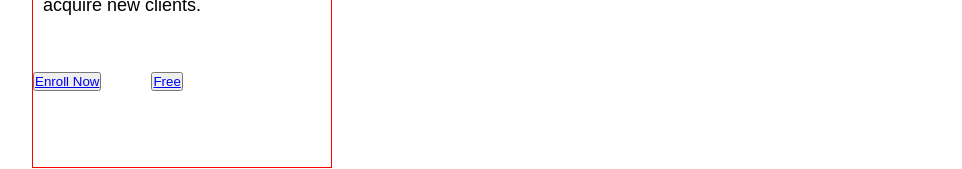
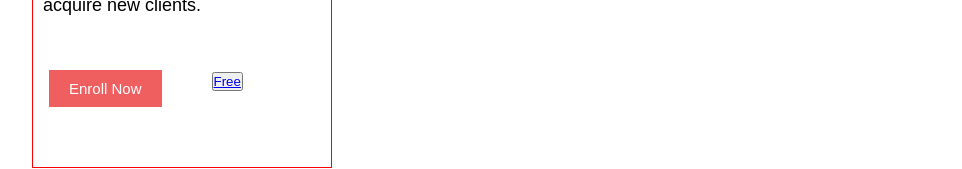
Before and after one commit to TamannaAfroz2666/Online-Course-BD, a React (Create React App) app: page / in a window 1280 px wide. Shown: the part 1435-1604 px from the top of the page, without its empty margins (96-1058 px from the left). Built offline with nearby package versions, Linux system fonts and the light colour scheme.

Commit message:
Enroll btn designed

```diff
--- a/src/components/Course/Card/Card.css
+++ b/src/components/Course/Card/Card.css
@@ -144,6 +144,23 @@
     display: flex;
     gap: 50px;
 }
+.enrollBtn{
+    margin-left: 16px;
+}
+.enrollBtn button{
+    padding: 10px 20px;
+    background-color: #ef5f5f;
+    border: 0;
+
+
+}
+.enrollBtn button a{
+    text-decoration: none;
+    color: #fff;
+    font-size: 15px;
+    text-transform: capitalize;
+    font-family: sans-serif;
+}
 .name {
     padding-top: 80px;
 
```
